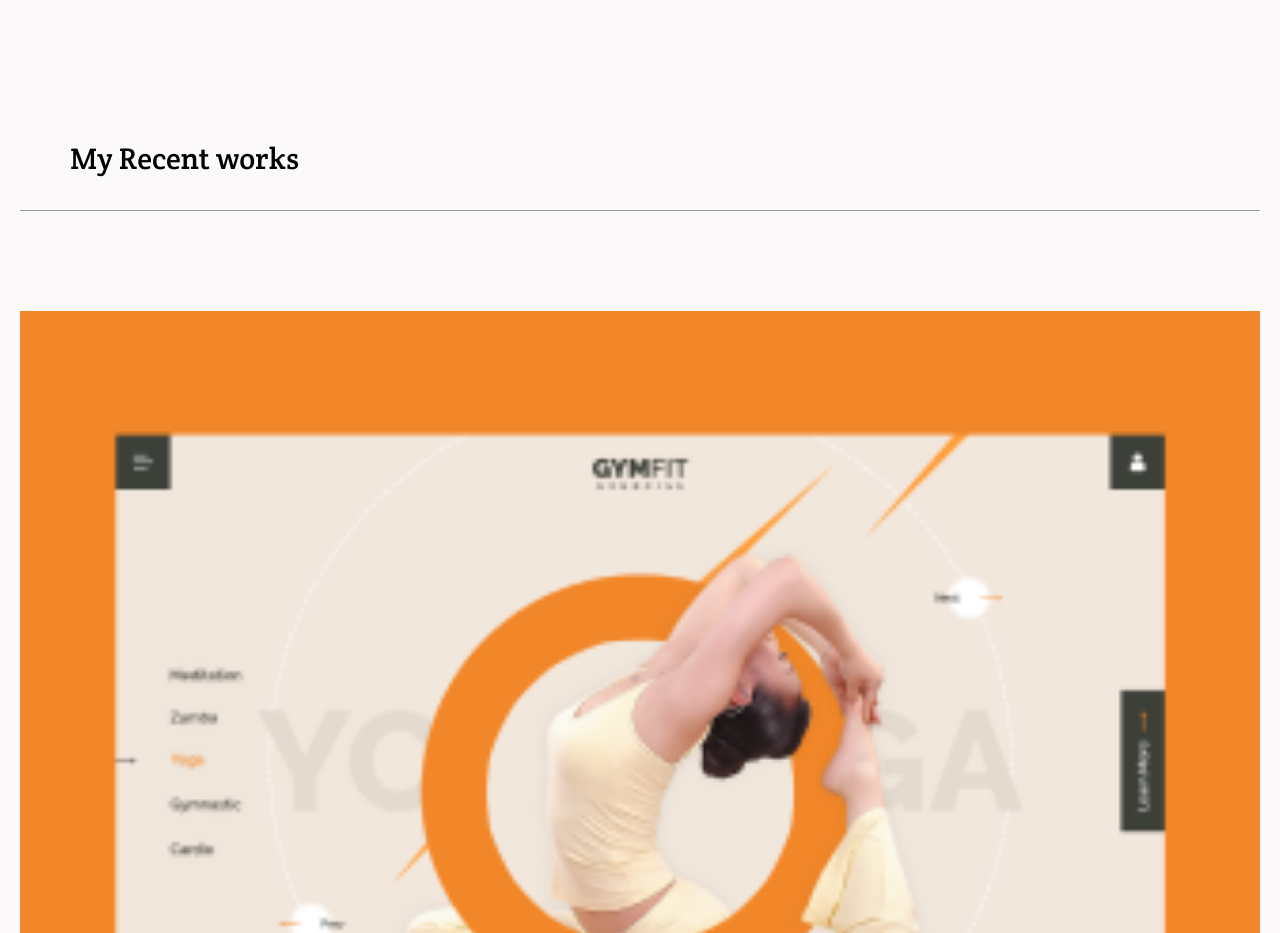
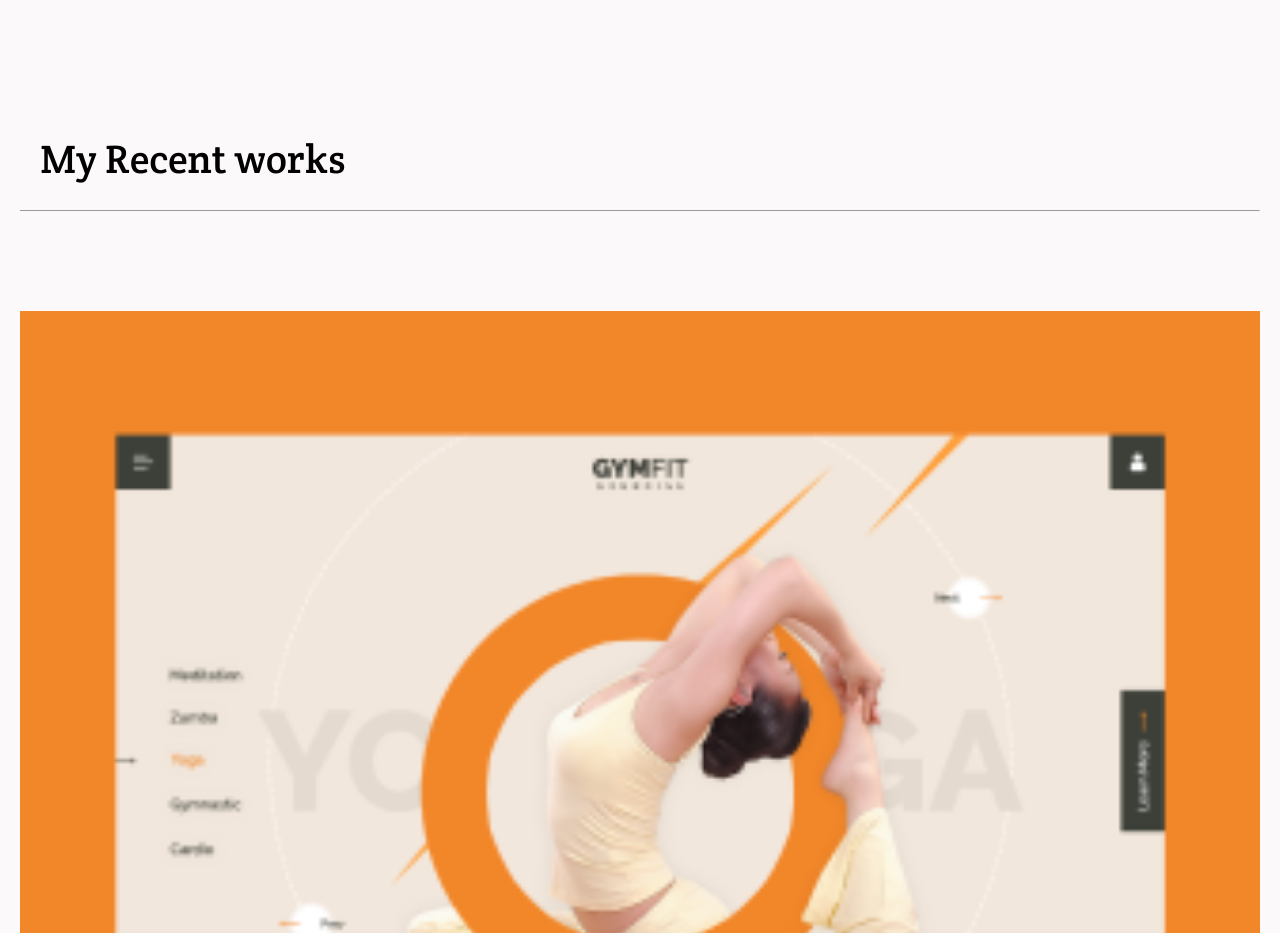
Before and after one commit to AndisiweJ/Andisiwe-Portfolio-, a website: page index.html in a window 1280 px wide. Shown: the part 900-1833 px from the top of the page. Drawn offline with Linux system fonts and the light colour scheme.

Commit message:
adjusted sizing

```diff
--- a/style.css
+++ b/style.css
@@ -133,7 +133,7 @@ p {
   font-family: 'Crete Round';
   font-style: normal;
   font-weight: 200;
-  font-size: 30px;
+  font-size: 40px;
   line-height: 52px;
   margin-bottom: 25px;
   display: flex;
@@ -142,7 +142,7 @@ p {
   order: 0;
   flex-grow: 0;
   text-decoration: none;
-  padding-left: 70px;
+  padding-left: 40px;
 }
 
 .liner {
```
